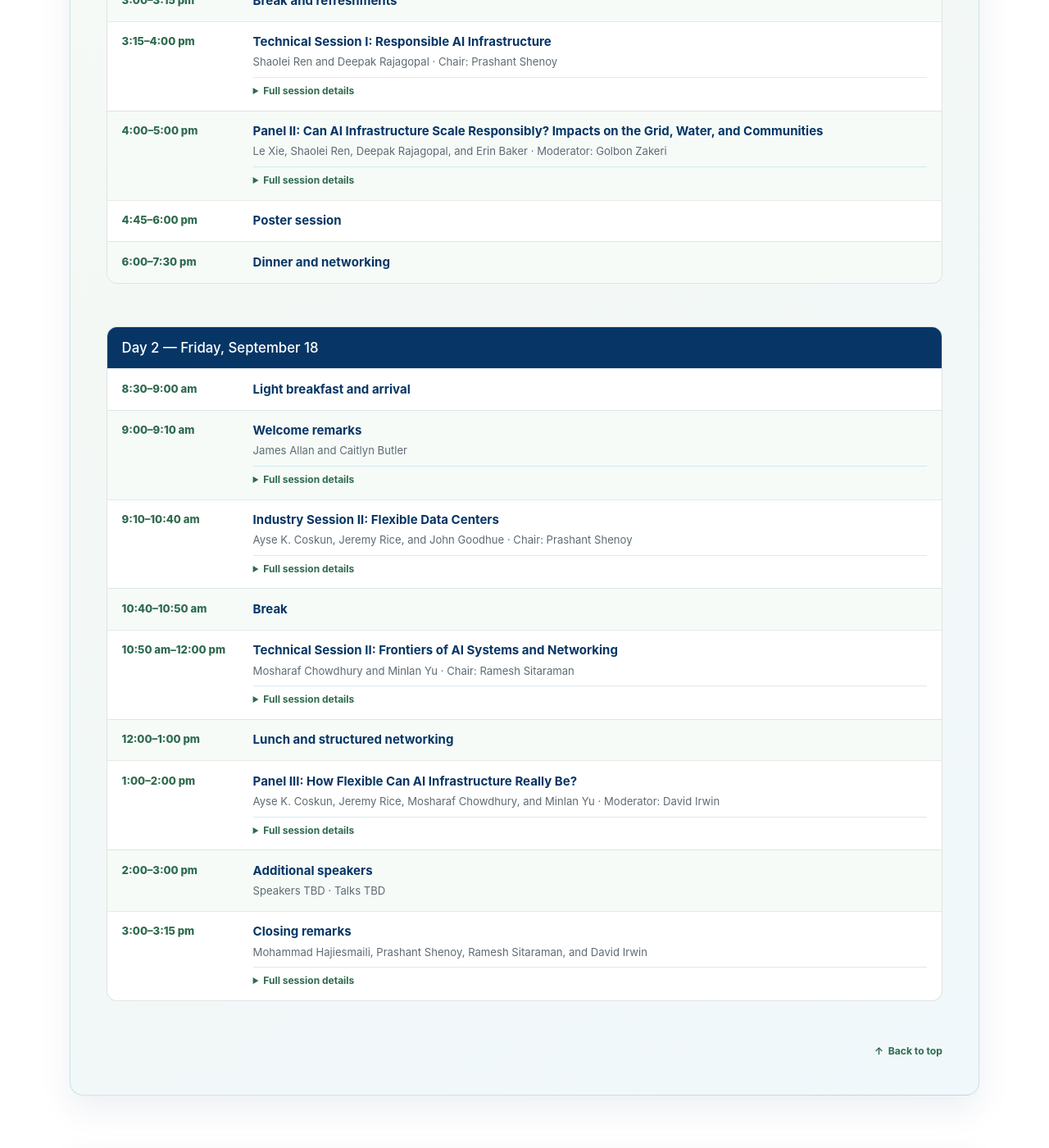
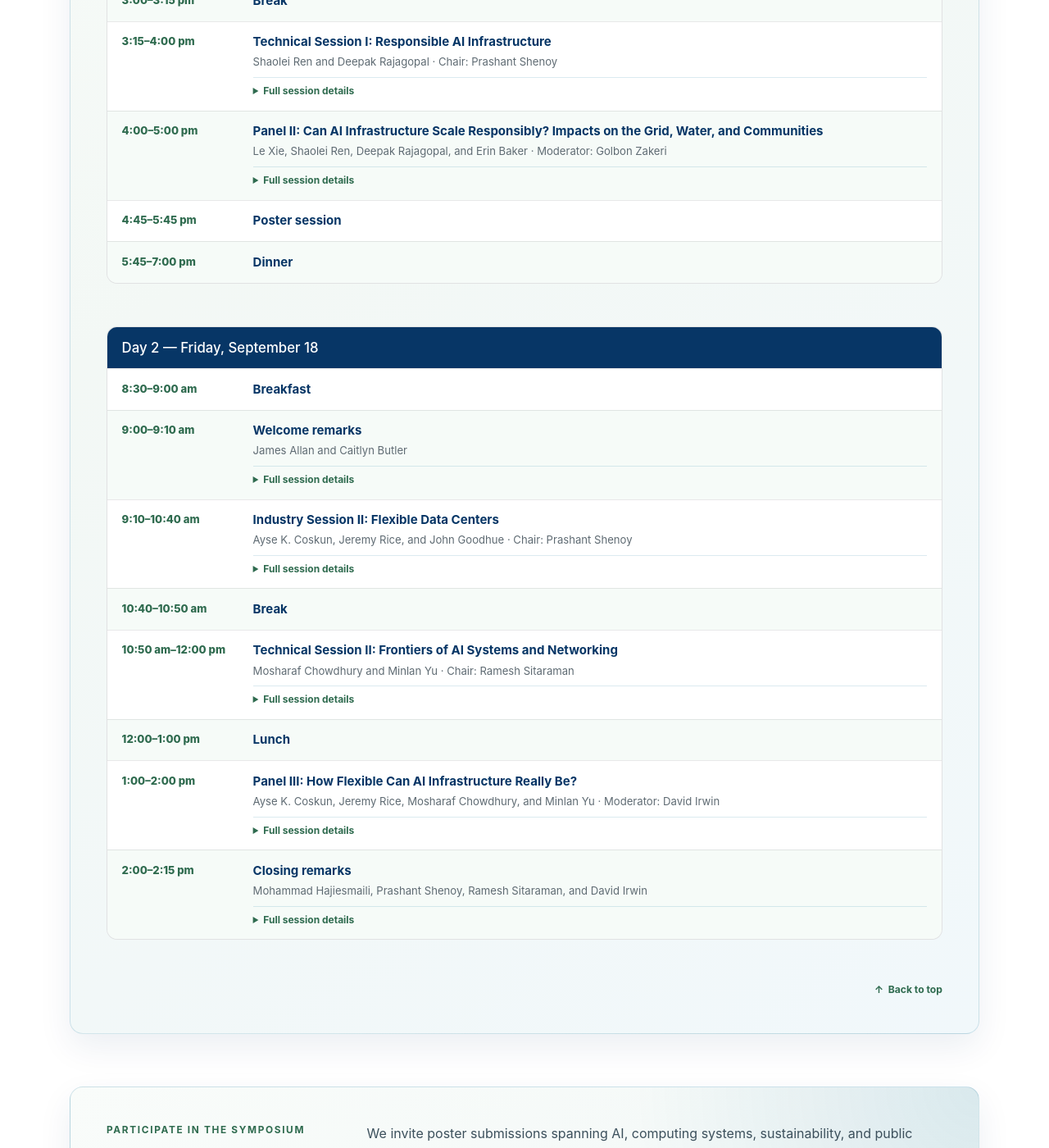
Before and after one commit to umass-solar/umass-solar.github.io, a Jekyll site: the page built from scai-symposium.md, in a window 1280 px wide and 1400 px high, scrolled down 5212 px. Shown: the whole window at 82% size. Built offline with Jekyll 4.4.1, drawn with Linux system fonts in a browser that asks for light colours.

Commit message:
Update scai-symposium.md

```diff
--- a/scai-symposium.md
+++ b/scai-symposium.md
@@ -2143,7 +2143,7 @@ This talk describes how AWS approaches this challenge across interconnected laye
         </div>
         <div class="scai-program-row">
           <time class="scai-program-time" datetime="2026-09-17T15:00">3:00&ndash;3:15 pm</time>
-          <div class="scai-program-session"><strong>Break and refreshments</strong></div>
+          <div class="scai-program-session"><strong>Break</strong></div>
         </div>
         <div class="scai-program-row">
           <time class="scai-program-time" datetime="2026-09-17T15:15">3:15&ndash;4:00 pm</time>
@@ -2193,12 +2193,12 @@ This talk describes how AWS approaches this challenge across interconnected laye
           </div>
         </div>
         <div class="scai-program-row">
-          <time class="scai-program-time" datetime="2026-09-17T16:45">4:45&ndash;6:00 pm</time>
+          <time class="scai-program-time" datetime="2026-09-17T16:45">4:45&ndash;5:45 pm</time>
           <div class="scai-program-session"><strong>Poster session</strong></div>
         </div>
         <div class="scai-program-row">
-          <time class="scai-program-time" datetime="2026-09-17T18:00">6:00&ndash;7:30 pm</time>
-          <div class="scai-program-session"><strong>Dinner and networking</strong></div>
+          <time class="scai-program-time" datetime="2026-09-17T17:45">5:45&ndash;7:00 pm</time>
+          <div class="scai-program-session"><strong>Dinner</strong></div>
         </div>
       </section>
 
@@ -2206,7 +2206,7 @@ This talk describes how AWS approaches this challenge across interconnected laye
         <h3 id="day-two-heading">Day 2 &mdash; Friday, September 18</h3>
         <div class="scai-program-row">
           <time class="scai-program-time" datetime="2026-09-18T08:30">8:30&ndash;9:00 am</time>
-          <div class="scai-program-session"><strong>Light breakfast and arrival</strong></div>
+          <div class="scai-program-session"><strong>Breakfast</strong></div>
         </div>
         <div class="scai-program-row">
           <time class="scai-program-time" datetime="2026-09-18T09:00">9:00&ndash;9:10 am</time>
@@ -2294,7 +2294,7 @@ This talk describes how AWS approaches this challenge across interconnected laye
         </div>
         <div class="scai-program-row">
           <time class="scai-program-time" datetime="2026-09-18T12:00">12:00&ndash;1:00 pm</time>
-          <div class="scai-program-session"><strong>Lunch and structured networking</strong></div>
+          <div class="scai-program-session"><strong>Lunch</strong></div>
         </div>
         <div class="scai-program-row">
           <time class="scai-program-time" datetime="2026-09-18T13:00">1:00&ndash;2:00 pm</time>
@@ -2314,11 +2314,7 @@ This talk describes how AWS approaches this challenge across interconnected laye
           </div>
         </div>
         <div class="scai-program-row">
-          <time class="scai-program-time" datetime="2026-09-18T14:00">2:00&ndash;3:00 pm</time>
-          <div class="scai-program-session"><strong>Additional speakers</strong><p>Speakers TBD &middot; Talks TBD</p></div>
-        </div>
-        <div class="scai-program-row">
-          <time class="scai-program-time" datetime="2026-09-18T15:00">3:00&ndash;3:15 pm</time>
+          <time class="scai-program-time" datetime="2026-09-18T14:00">2:00&ndash;2:15 pm</time>
           <div class="scai-program-session">
             <strong>Closing remarks</strong>
             <p>Mohammad Hajiesmaili, Prashant Shenoy, Ramesh Sitaraman, and David Irwin</p>
```
